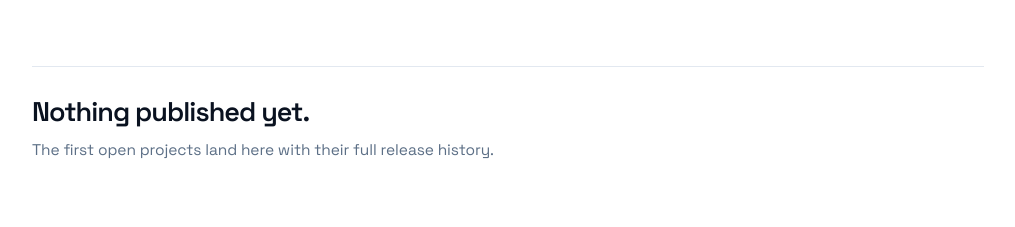
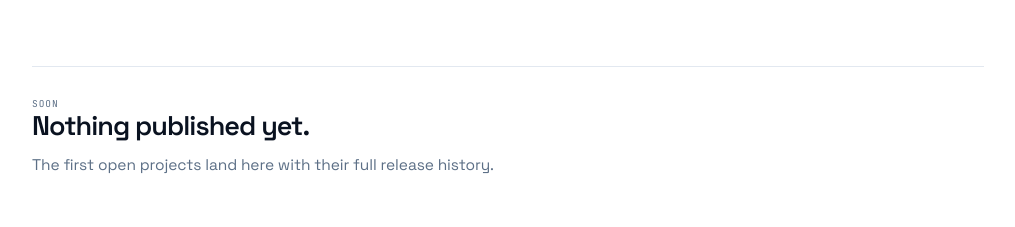
Before and after one commit to victorzix/port, a Next.js app: page /en/projects in a window 1280 px wide. Shown: the part 365-592 px from the top of the page, without its empty margins (132-1147 px from the left). Built offline with nearby package versions, Linux system fonts and the light colour scheme; no server answers; the database is empty.

Commit message:
Add mono eyebrow meta label to projects empty state

```diff
--- a/messages/en.json
+++ b/messages/en.json
@@ -189,6 +189,7 @@
     "title": "Things I build and keep in the open.",
     "lead": "Personal and open work, each with its own release history. Client and employer systems live in Experience.",
     "empty": {
+      "meta": "Soon",
       "title": "Nothing published yet.",
       "body": "The first open projects land here with their full release history."
     },
--- a/messages/es.json
+++ b/messages/es.json
@@ -189,6 +189,7 @@
     "title": "Cosas que construyo y mantengo en abierto.",
     "lead": "Trabajo personal y abierto, cada uno con su historial de versiones. Los sistemas de clientes y empresas están en Experiencia.",
     "empty": {
+      "meta": "Pronto",
       "title": "Nada publicado todavía.",
       "body": "Los primeros proyectos abiertos aparecerán aquí con su historial completo de versiones."
     },
--- a/messages/pt.json
+++ b/messages/pt.json
@@ -189,6 +189,7 @@
     "title": "Coisas que eu construo e mantenho no aberto.",
     "lead": "Trabalho pessoal e aberto, cada um com seu histórico de versões. Sistemas de clientes e empresas ficam em Experiência.",
     "empty": {
+      "meta": "Em breve",
       "title": "Nada publicado ainda.",
       "body": "Os primeiros projetos abertos aparecem aqui com o histórico completo de versões."
     },
--- a/src/components/projects/projects-empty.tsx
+++ b/src/components/projects/projects-empty.tsx
@@ -4,7 +4,10 @@ export function ProjectsEmpty() {
   const t = useTranslations("ProjectsPage");
 
   return (
-    <div className="mt-10 border-t border-border pt-6 sm:mt-16 sm:pt-7.5">
+    <div className="mt-10 flex flex-col border-t border-border pt-6 sm:mt-16 sm:pt-7.5">
+      <span className="font-mono text-[9.5px] tracking-[0.1em] text-muted-foreground uppercase">
+        {t("empty.meta")}
+      </span>
       <p className="text-xl leading-[1.1] font-semibold tracking-[-0.036em] text-balance text-foreground sm:text-[27px]">
         {t("empty.title")}
       </p>
```
